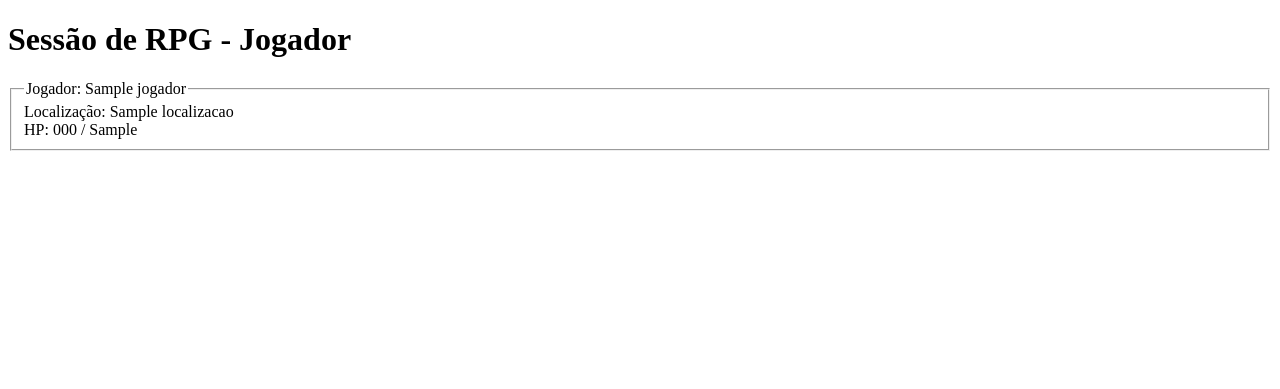
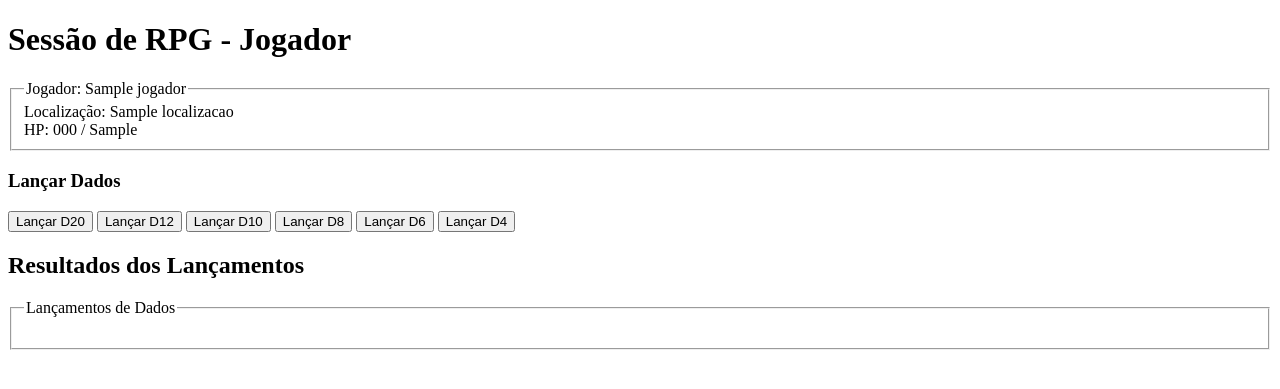
Before and after one commit to LuizRomanhol/rpg-management, a Flask app: template templates/room.html in a window 1280 px wide. Shown: the top 389 px of the page. Run offline with Flask 3, Linux system fonts and the light colour scheme; the template is opened without the code that fills it: most values are stand-ins (such as "Sample title", 1, 10 or a date in 2020); some libraries are stand-ins or nearby versions.

Commit message:
Dados lançam mas o nome nao aparece

```diff
--- a/main.py
+++ b/main.py
@@ -79,17 +79,31 @@ def atualizar_jogador(data):
 def remover_jogador(data):
     jogador_id = data['jogadorId']
     sessao_id = data['sessaoId']
-
-    # Remover jogador do banco de dados
     remove_jogador(jogador_id)
 
-    # Remover jogador da lista da sessão
-    if sessao_id in sessao_db:
-        sessao = sessao_db[sessao_id]
-        sessao['jogadores'] = [j for j in sessao['jogadores'] if j['id'] != jogador_id]
+    # Atualizar a sessão
+    sessao = sessao_db.get(sessao_id)
+    sessao['jogadores'] = [j for j in sessao['jogadores'] if j['id'] != jogador_id]
 
-    # Emitir para todos os jogadores na sessão para atualizar a lista
-    emit(f'remover_jogador_{sessao_id}', {'jogadorId': jogador_id}, broadcast=True)
+    emit(f'atualizar_jogador_{sessao_id}', {'jogadorId': jogador_id}, broadcast=True)
+
+@socketio.on('lançar_dado')
+def lancar_dado(data):
+    resultado = data['resultado']
+    jogador_id = data['jogadorId']
+    dado = data['dado']
+    sessao_id = data['sessaoId']
+
+    # Busca o jogador para obter o nome
+    jogador = get_jogador_por_id(jogador_id)
+    nome_jogador = jogador['nome'] if jogador else jogador_id
+
+    emit(f'evento_lancamento_dado_{sessao_id}', {
+        'jogadorId': jogador_id,
+        'nome': nome_jogador,  # Adicionado o nome do jogador
+        'dado': dado,
+        'resultado': resultado
+    }, broadcast=True)
 
 if __name__ == '__main__':
     socketio.run(app, debug=True)
--- /dev/null
+++ b/templates/events.html
@@ -0,0 +1,21 @@
+<!-- events.html -->
+<fieldset>
+  <legend>Lançamentos de Dados</legend>
+  <ul id="resultados-lancamento">
+    <!-- Os resultados dos lançamentos serão exibidos aqui -->
+  </ul>
+</fieldset>
+
+<script>
+  // Verifica se a variável 'socket' já existe
+  if (typeof socket === 'undefined') {
+    console.error("Socket não definido! Certifique-se de instanciar o socket antes de incluir events.html.");
+  } else {
+    socket.on('evento_lancamento_dado_{{ sessao_id }}', (data) => {
+      let resultadosList = document.getElementById('resultados-lancamento');
+      let novoLancamento = document.createElement('li');
+      novoLancamento.textContent = `Jogador ${data.jogadorId} lançou o dado ${data.dado} e obteve: ${data.resultado}`;
+      resultadosList.appendChild(novoLancamento);
+    });
+  }
+</script>
--- a/templates/room.html
+++ b/templates/room.html
@@ -1,3 +1,4 @@
+<!-- room.html -->
 <!DOCTYPE html>
 <html lang="pt">
 <head>
@@ -6,9 +7,22 @@
   <title>Sessão de RPG - Jogador</title>
   <script src="https://cdnjs.cloudflare.com/ajax/libs/socket.io/4.5.0/socket.io.js"></script>
   <script>
+    // Cria a instância do socket apenas uma vez para esta página
     let socket = io();
 
-        // Função para atualizar as informações do jogador
+    // Função para enviar o lançamento de dado para o servidor
+    function lancarDado(dado) {
+      // Gera um número aleatório entre 1 e o valor do dado
+      let resultado = Math.floor(Math.random() * dado) + 1;
+      socket.emit('lançar_dado', {
+        jogadorId: '{{ jogador_id }}',
+        dado: dado,
+        resultado: resultado,
+        sessaoId: '{{ sessao_id }}'
+      });
+    }
+
+    // Atualiza as informações do jogador (se necessário)
     socket.on('atualizar_jogador_{{ sessao_id }}', (data) => {
       if (data.jogadorId === '{{ jogador_id }}') {
         document.getElementById('nome-jogador').innerText = data.novoNome;
@@ -27,5 +41,16 @@
     HP: <span id="hp-jogador">{{ jogador.hp }} / {{ jogador.hp_max }}</span><br>
   </fieldset>
 
+  <h3>Lançar Dados</h3>
+  <button onclick="lancarDado(20)">Lançar D20</button>
+  <button onclick="lancarDado(12)">Lançar D12</button>
+  <button onclick="lancarDado(10)">Lançar D10</button>
+  <button onclick="lancarDado(8)">Lançar D8</button>
+  <button onclick="lancarDado(6)">Lançar D6</button>
+  <button onclick="lancarDado(4)">Lançar D4</button>
+
+  <h2>Resultados dos Lançamentos</h2>
+  <!-- Inclui o events.html, que usará o mesmo socket já instanciado -->
+  {% include 'events.html' %}
 </body>
 </html>
```
Also changed, not shown: templates/panel.html (+8 -13 lines). Lines whose indentation alone changed are shown as unchanged.
